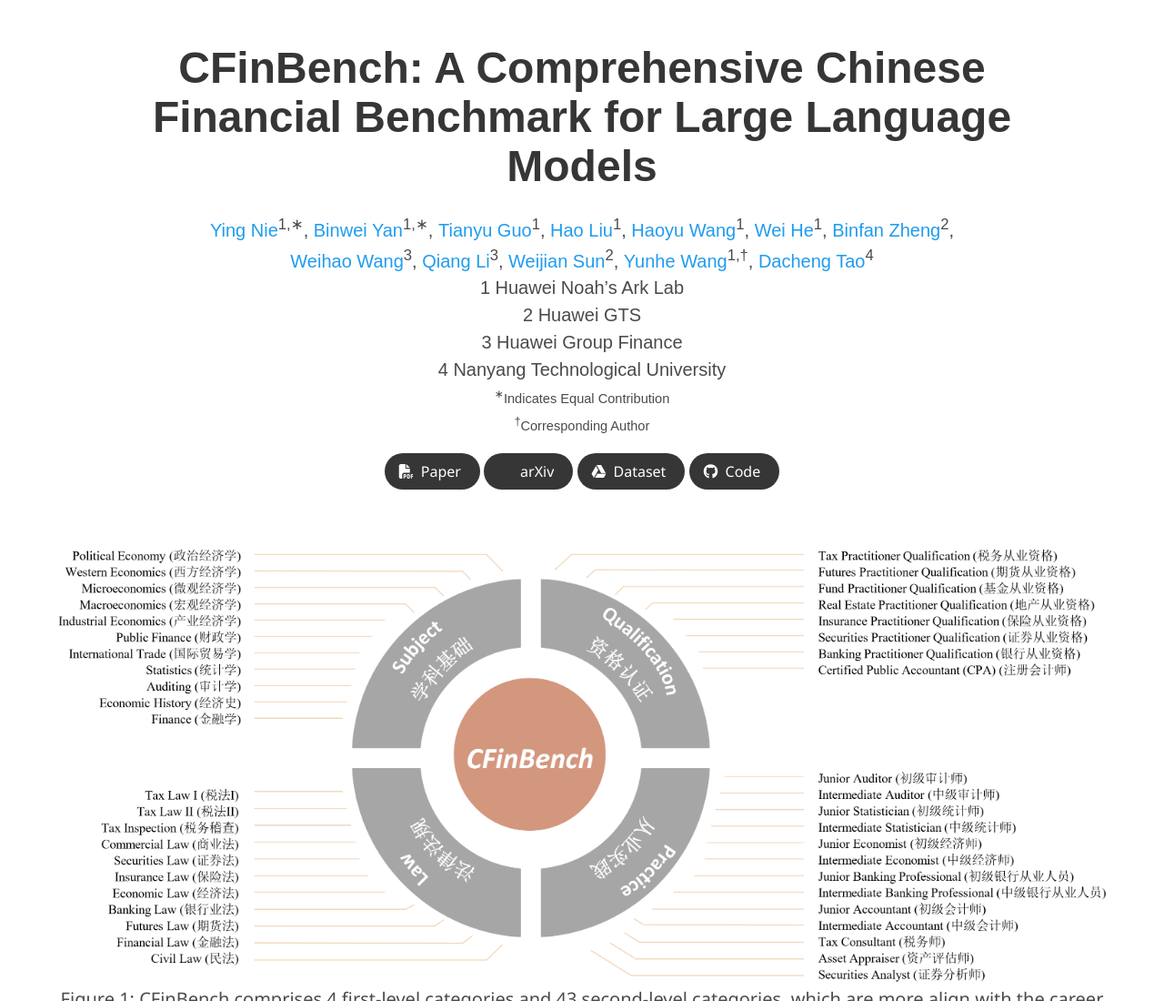
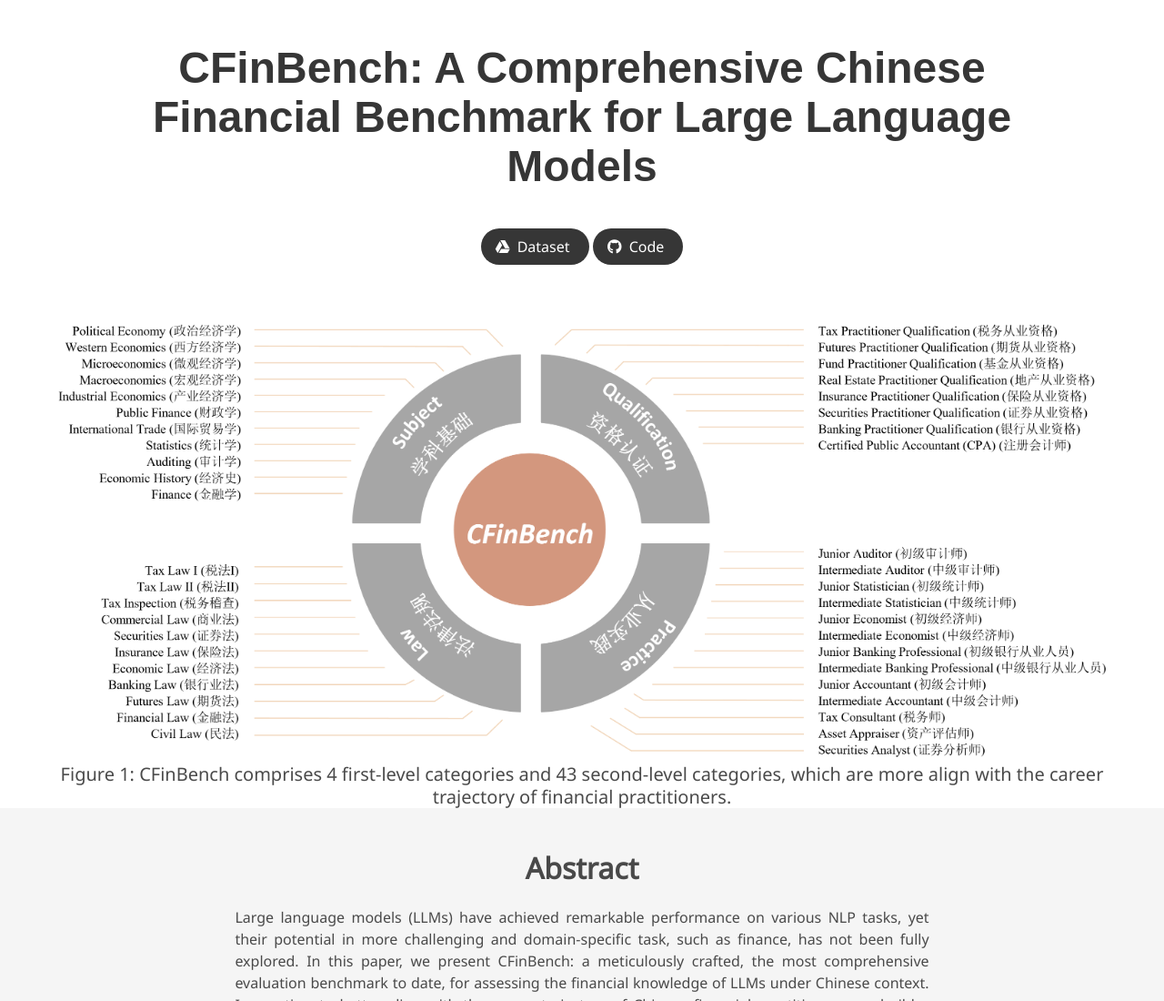
Before and after one commit to mor-agent/mor-agent.github.io, a plain HTML site: page index.html in a window 1280 px wide. Shown: the top 1100 px of the page at 91% size. Drawn offline with nearby package versions, Linux system fonts and the light colour scheme; some icons are missing; a web font is replaced by a local one.

Commit message:
Update index.html

```diff
--- a/index.html
+++ b/index.html
@@ -56,7 +56,7 @@
               Language Models</h1>
             <div class="is-size-5 publication-authors">
               <!-- Paper authors -->
-              <div class="publication-authors">
+              <!-- <div class="publication-authors">
                 <span class="author-block">
                   <a href="FIRST AUTHOR PERSONAL LINK" target="_blank">Ying Nie</a><sup>1,∗</sup>,
                 </span>
@@ -108,14 +108,14 @@
                     <sup>†</sup>Corresponding Author
                   </small>
                 </span>
-              </div>
+              </div>-->
             </div>
 
 
             <div class="column has-text-centered">
               <div class="publication-links">
                 <!-- Arxiv PDF link -->
-                <span class="link-block">
+                <!-- <span class="link-block">
                   <a href="https://arxiv.org/pdf/2407.02301" target="_blank"
                     class="external-link button is-normal is-rounded is-dark">
                     <span class="icon">
@@ -125,7 +125,7 @@
                   </a>
                 </span>
                 <!-- ArXiv abstract Link -->
-                <span class="link-block">
+                <!-- <span class="link-block">
                   <a href="https://arxiv.org/abs/2407.02301" target="_blank"
                     class="external-link button is-normal is-rounded is-dark">
                     <span class="icon">
@@ -133,7 +133,7 @@
                     </span>
                     <span>arXiv</span>
                   </a>
-                </span>
+                </span> -->
 
                 <!-- dataset link -->
                 <span class="link-block">
```
